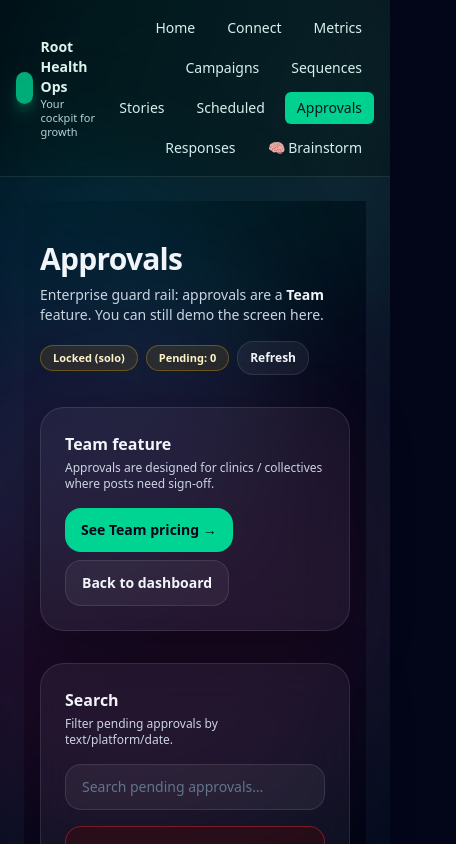
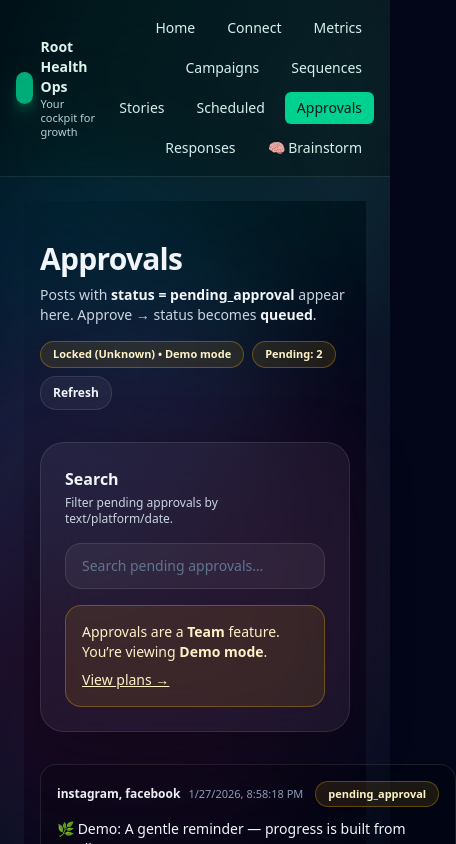
Before and after one commit to Hypnohippy/root-health-ops-dashboard1, a Next.js app: page /dashboard/approvals in a window 390 px wide. Both pictures are taken after a click on the button "Refresh". Shown: the top 844 px of the page, 456 px wide, since content can reach past the window. Built offline with nearby package versions, Linux system fonts and the light colour scheme; no server answers.

Commit message:
Update page.tsx

```diff
--- a/app/dashboard/approvals/page.tsx
+++ b/app/dashboard/approvals/page.tsx
@@ -2,7 +2,6 @@
 "use client";
 
 import React, { useEffect, useMemo, useState } from "react";
-import Link from "next/link";
 
 type ScheduledPost = {
   id: string;
@@ -16,14 +15,7 @@ type ScheduledPost = {
   meta?: any;
 };
 
-type ApiListResp = { items?: ScheduledPost[]; error?: string };
-type OrgPlanResp = {
-  ok?: boolean;
-  organisationId?: string;
-  tier?: "solo" | "growth" | "team";
-  approvalsEnabled?: boolean;
-  error?: string;
-};
+type ApiListResp = { items?: ScheduledPost[]; error?: string; ok?: boolean; organisationId?: string };
 
 function safeDate(iso: string) {
   try {
@@ -46,24 +38,14 @@ function statusTone(status: string): "good" | "warn" | "bad" | "neutral" {
   return "neutral";
 }
 
-const DEMO_PENDING: ScheduledPost[] = [
-  {
-    id: "demo-1",
-    organisation_id: "demo",
-    message: "Demo: A gentle reminder that small steps still count. 🌱",
-    platforms: ["instagram", "facebook"],
-    scheduled_for: new Date(Date.now() + 1000 * 60 * 60 * 6).toISOString(),
-    status: "pending_approval",
-  },
-  {
-    id: "demo-2",
-    organisation_id: "demo",
-    message: "Demo: 3 grounding tips for anxious mornings (save this).",
-    platforms: ["linkedin"],
-    scheduled_for: new Date(Date.now() + 1000 * 60 * 60 * 24).toISOString(),
-    status: "pending_approval",
-  },
-];
+type PlanKey = "solo" | "growth" | "team" | "unknown";
+
+function planLabel(p: PlanKey) {
+  if (p === "team") return "Team";
+  if (p === "growth") return "Growth";
+  if (p === "solo") return "Solo";
+  return "Unknown";
+}
 
 export default function ApprovalsPage() {
   const [loading, setLoading] = useState(true);
@@ -73,12 +55,14 @@ export default function ApprovalsPage() {
   const [organisationId, setOrganisationId] = useState<string | null>(null);
   const [rows, setRows] = useState<ScheduledPost[]>([]);
 
-  const [tier, setTier] = useState<"solo" | "growth" | "team">("solo");
-  const [approvalsEnabled, setApprovalsEnabled] = useState(false);
-
   const [query, setQuery] = useState("");
   const [selectedId, setSelectedId] = useState<string | null>(null);
   const [note, setNote] = useState("");
+
+  // Guardrails
+  const [plan, setPlan] = useState<PlanKey>("unknown");
+  const [locked, setLocked] = useState<boolean>(true);
+  const [demoMode, setDemoMode] = useState<boolean>(false);
 
   const resolveOrg = async () => {
     const res = await fetch("/api/social-accounts", { method: "GET", cache: "no-store" });
@@ -96,50 +80,70 @@ export default function ApprovalsPage() {
     return org;
   };
 
-  const loadPlan = async (org: string) => {
-    const res = await fetch(`/api/org/plan?organisationId=${encodeURIComponent(org)}`, {
-      cache: "no-store",
-    });
-    const data: OrgPlanResp = await res.json().catch(() => ({} as any));
+  const loadPlan = async () => {
+    try {
+      const res = await fetch("/api/org/plan", { cache: "no-store" });
+      const data: any = await res.json().catch(() => null);
 
-    if (!data?.ok) {
-      // fail safe: lock approvals
-      setTier("solo");
-      setApprovalsEnabled(false);
-      return;
+      const p = String(data?.plan || "").toLowerCase().trim();
+      const resolved: PlanKey =
+        p === "team" || p === "enterprise" ? "team" : p === "growth" || p === "pro" ? "growth" : p === "solo" || p === "basic" ? "solo" : "unknown";
+
+      setPlan(resolved);
+
+      const isTeam = resolved === "team";
+      setLocked(!isTeam);
+
+      // Demo mode: locked users see demo items
+      setDemoMode(!isTeam);
+    } catch {
+      setPlan("unknown");
+      setLocked(true);
+      setDemoMode(true);
     }
+  };
 
-    setTier(data.tier || "solo");
-    setApprovalsEnabled(Boolean(data.approvalsEnabled));
-  };
+  const demoItems: ScheduledPost[] = [
+    {
+      id: "demo-1",
+      organisation_id: "demo",
+      message: "🌿 Demo: A gentle reminder — progress is built from small steps, not pressure.",
+      platforms: ["instagram", "facebook"],
+      scheduled_for: new Date(Date.now() + 60 * 60 * 1000).toISOString(),
+      status: "pending_approval",
+      meta: { demo: true },
+    },
+    {
+      id: "demo-2",
+      organisation_id: "demo",
+      message: "🧠 Demo: ‘Brainstorm’ makes content feel like a conversation, not a chore.",
+      platforms: ["linkedin"],
+      scheduled_for: new Date(Date.now() + 2 * 60 * 60 * 1000).toISOString(),
+      status: "pending_approval",
+      meta: { demo: true },
+    },
+  ];
 
   const load = async () => {
     setLoading(true);
     setError(null);
 
     try {
-      const org = organisationId || (await resolveOrg());
+      await loadPlan();
 
-      // 1) plan guard
-      await loadPlan(org);
-
-      // 2) if locked, we still allow demo view (no DB calls required)
-      // But we DO load scheduled posts so Team users see real queue.
-      const planRes = await fetch(`/api/org/plan?organisationId=${encodeURIComponent(org)}`, {
-        cache: "no-store",
-      });
-      const planJson: OrgPlanResp = await planRes.json().catch(() => ({} as any));
-      const canLoadReal = Boolean(planJson?.approvalsEnabled);
-
-      if (!canLoadReal) {
-        setRows(DEMO_PENDING);
+      // If locked, show demo items and stop here.
+      if (demoMode) {
+        setRows(demoItems);
         return;
       }
+
+      const org = organisationId || (await resolveOrg());
 
       const res = await fetch(`/api/schedule/list?organisationId=${encodeURIComponent(org)}`, {
         cache: "no-store",
       });
-      const data: any = await res.json().catch(() => ({}));
+
+      const data: ApiListResp = await res.json().catch(() => ({}));
 
       if (!res.ok || data?.ok === false) {
         throw new Error(data?.error || `Failed to load scheduled posts (HTTP ${res.status}).`);
@@ -148,7 +152,7 @@ export default function ApprovalsPage() {
       setRows(Array.isArray(data?.items) ? data.items : []);
     } catch (e: any) {
       setError(e?.message || "Could not load approvals queue.");
-      setRows([]);
+      setRows(demoMode ? demoItems : []);
     } finally {
       setLoading(false);
     }
@@ -171,6 +175,7 @@ export default function ApprovalsPage() {
   const pending = useMemo(() => {
     const q = query.trim().toLowerCase();
     const base = rows.filter((r) => String(r.status || "").toLowerCase() === "pending_approval");
+
     if (!q) return base;
 
     return base.filter((r) => {
@@ -220,15 +225,9 @@ export default function ApprovalsPage() {
   const act = async (action: "approve" | "reject") => {
     if (!selected) return;
 
-    // UI guard too
-    if (!approvalsEnabled || tier !== "team") {
-      setError("Approvals are available on the Team plan.");
-      return;
-    }
-
-    // Demo items should not call API
-    if (String(selected.id || "").startsWith("demo-")) {
-      setError("This is a demo item. Upgrade to Team to use approvals on real scheduled posts.");
+    // Locked = show a friendly message and do nothing
+    if (locked) {
+      setError("Approvals are available on the Team plan. This page is in Demo mode right now.");
       return;
     }
 
@@ -246,7 +245,6 @@ export default function ApprovalsPage() {
       const data: any = await res.json().catch(() => null);
       if (!res.ok || data?.success === false) throw new Error(data?.error || `Failed (HTTP ${res.status}).`);
 
-      // Optimistic UI update
       const newStatus = action === "approve" ? "queued" : "rejected";
       setRows((prev) => prev.map((r) => (r.id === selected.id ? { ...r, status: newStatus } : r)));
 
@@ -256,8 +254,6 @@ export default function ApprovalsPage() {
       setError(e?.message || "Action failed.");
     }
   };
-
-  const locked = !approvalsEnabled || tier !== "team";
 
   return (
     <div className="min-h-screen bg-slate-950 text-slate-100">
@@ -272,13 +268,13 @@ export default function ApprovalsPage() {
           <div>
             <h1 className="text-3xl md:text-4xl font-semibold tracking-tight">Approvals</h1>
             <p className="mt-2 text-sm text-slate-300 max-w-2xl">
-              Enterprise guard rail: approvals are a <span className="text-slate-100 font-semibold">Team</span> feature.
-              {locked ? " You can still demo the screen here." : " Approve → status becomes queued."}
+              Posts with <span className="text-slate-100 font-semibold">status = pending_approval</span> appear here.
+              Approve → status becomes <span className="text-slate-100 font-semibold">queued</span>.
             </p>
           </div>
 
           <div className="flex flex-wrap items-center gap-2">
-            <Pill tone={locked ? "warn" : "good"}>{locked ? `Locked (${tier})` : "Enabled (team)"}</Pill>
+            <Pill tone={locked ? "warn" : "good"}>{locked ? `Locked (${planLabel(plan)}) • Demo mode` : `Enabled (${planLabel(plan)})`}</Pill>
             <Pill tone="warn">Pending: {pending.length}</Pill>
             <button
               type="button"
@@ -290,34 +286,6 @@ export default function ApprovalsPage() {
             </button>
           </div>
         </div>
-
-        {locked ? (
-          <GlassCard className="p-6">
-            <div className="flex flex-col md:flex-row md:items-center md:justify-between gap-4">
-              <div>
-                <div className="text-base font-semibold">Team feature</div>
-                <div className="mt-1 text-xs text-slate-300">
-                  Approvals are designed for clinics / collectives where posts need sign-off.
-                </div>
-              </div>
-
-              <div className="flex gap-2 flex-wrap">
-                <Link
-                  href="/pricing"
-                  className="rounded-2xl bg-emerald-400 px-4 py-3 text-sm font-semibold text-slate-950 hover:bg-emerald-300 transition"
-                >
-                  See Team pricing →
-                </Link>
-                <Link
-                  href="/dashboard/connect"
-                  className="rounded-2xl border border-white/10 bg-white/5 px-4 py-3 text-sm font-semibold text-slate-100 hover:bg-white/10 transition"
-                >
-                  Back to dashboard
-                </Link>
-              </div>
-            </div>
-          </GlassCard>
-        ) : null}
 
         <GlassCard className="p-6">
           <div className="flex flex-col md:flex-row md:items-center md:justify-between gap-4">
@@ -345,6 +313,15 @@ export default function ApprovalsPage() {
               Loading approvals…
             </div>
           )}
+
+          {locked && (
+            <div className="mt-4 rounded-2xl border border-amber-400/30 bg-amber-400/10 p-4 text-sm text-amber-100">
+              Approvals are a <span className="font-semibold">Team</span> feature. You’re viewing <span className="font-semibold">Demo mode</span>.
+              <div className="mt-2">
+                <a href="/pricing" className="underline hover:text-amber-50">View plans →</a>
+              </div>
+            </div>
+          )}
         </GlassCard>
 
         <div className="grid gap-6 lg:grid-cols-3">
@@ -357,12 +334,20 @@ export default function ApprovalsPage() {
               pending.map((p) => {
                 const isSelected = p.id === selectedId;
                 return (
-                  <button
+                  <div
                     key={p.id}
-                    type="button"
+                    role="button"
+                    tabIndex={0}
                     onClick={() => setSelectedId(p.id)}
+                    onKeyDown={(e) => {
+                      // prevents page scroll/focus jumps from keypresses
+                      if (e.key === "Enter" || e.key === " ") {
+                        e.preventDefault();
+                        setSelectedId(p.id);
+                      }
+                    }}
                     className={[
-                      "w-full text-left rounded-2xl border p-4 transition",
+                      "w-full text-left rounded-2xl border p-4 transition cursor-pointer select-none outline-none",
                       isSelected ? "border-emerald-300/30 bg-emerald-300/5" : "border-white/10 bg-black/20 hover:bg-white/5",
                     ].join(" ")}
                   >
@@ -375,7 +360,7 @@ export default function ApprovalsPage() {
                     </div>
 
                     <div className="mt-3 text-sm text-slate-100 line-clamp-3 whitespace-pre-wrap">{p.message}</div>
-                  </button>
+                  </div>
                 );
               })
             )}
@@ -384,9 +369,7 @@ export default function ApprovalsPage() {
           <div className="space-y-6">
             <GlassCard className="p-6">
               <div className="text-base font-semibold">Review</div>
-              <div className="mt-1 text-xs text-slate-300">
-                {locked ? "Demo mode: upgrade to Team to approve/reject real posts." : "Approve moves it to publishing queue (queued)."}
-              </div>
+              <div className="mt-1 text-xs text-slate-300">Approve moves it to publishing queue (queued).</div>
 
               {!selected ? (
                 <div className="mt-4 rounded-2xl border border-white/10 bg-black/20 p-4 text-sm text-slate-300">
@@ -408,17 +391,23 @@ export default function ApprovalsPage() {
                     placeholder="Optional note (why approved/rejected)…"
                     value={note}
                     onChange={(e) => setNote(e.target.value)}
+                    onKeyDown={(e) => {
+                      // 🔥 critical: stop key events bubbling into the list (prevents scroll jumps)
+                      e.stopPropagation();
+                    }}
+                    onKeyUp={(e) => e.stopPropagation()}
+                    onClick={(e) => e.stopPropagation()}
                   />
 
                   <div className="flex gap-2">
                     <button
                       type="button"
+                      disabled={locked}
                       onClick={() => act("approve")}
-                      disabled={locked}
                       className={[
                         "flex-1 rounded-2xl px-4 py-3 text-sm font-semibold transition",
                         locked
-                          ? "bg-emerald-500/30 text-slate-200 cursor-not-allowed"
+                          ? "bg-white/5 text-slate-400 cursor-not-allowed border border-white/10"
                           : "bg-emerald-500 text-slate-950 hover:bg-emerald-400",
                       ].join(" ")}
                     >
@@ -427,27 +416,18 @@ export default function ApprovalsPage() {
 
                     <button
                       type="button"
+                      disabled={locked}
                       onClick={() => act("reject")}
-                      disabled={locked}
                       className={[
-                        "flex-1 rounded-2xl border px-4 py-3 text-sm font-semibold transition",
+                        "flex-1 rounded-2xl px-4 py-3 text-sm font-semibold transition",
                         locked
-                          ? "border-red-400/20 bg-red-400/5 text-red-200/70 cursor-not-allowed"
-                          : "border-red-400/30 bg-red-400/10 text-red-100 hover:bg-red-400/15",
+                          ? "bg-white/5 text-slate-400 cursor-not-allowed border border-white/10"
+                          : "border border-red-400/30 bg-red-400/10 text-red-100 hover:bg-red-400/15",
                       ].join(" ")}
                     >
                       Reject
                     </button>
                   </div>
-
-                  {locked ? (
-                    <Link
-                      href="/pricing"
-                      className="block text-center rounded-2xl border border-white/10 bg-white/5 px-4 py-3 text-sm font-semibold text-slate-100 hover:bg-white/10 transition"
-                    >
-                      Upgrade to Team to unlock approvals →
-                    </Link>
-                  ) : null}
                 </div>
               )}
             </GlassCard>
@@ -455,9 +435,9 @@ export default function ApprovalsPage() {
             <GlassCard className="p-6">
               <div className="text-base font-semibold">Enterprise safety</div>
               <div className="mt-2 text-sm text-slate-300 whitespace-pre-wrap">
-                • Approvals do not create posts.\n
-                • They only move existing scheduled posts into the publish queue.\n
-                • Next step: permissions + audit trail.
+                • Approvals do not create posts.{"\n"}
+                • They only move existing scheduled posts into the publish queue.{"\n"}
+                • Next step after this: permissions + audit trail.
               </div>
             </GlassCard>
           </div>
```
